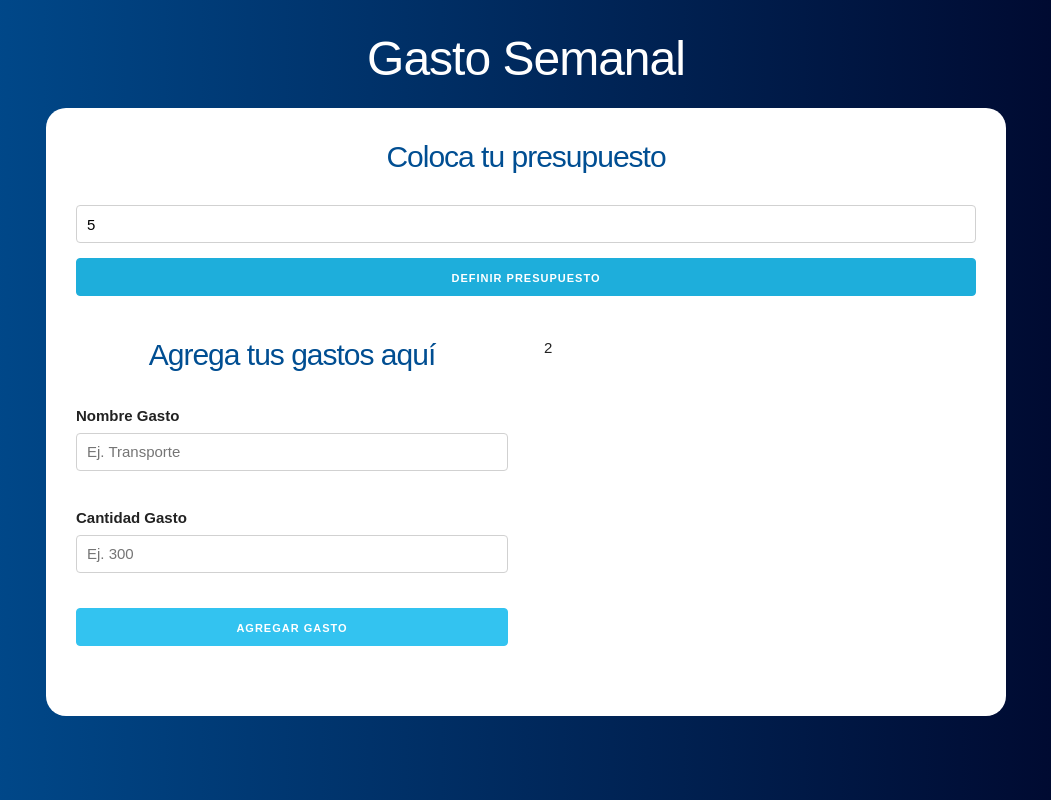
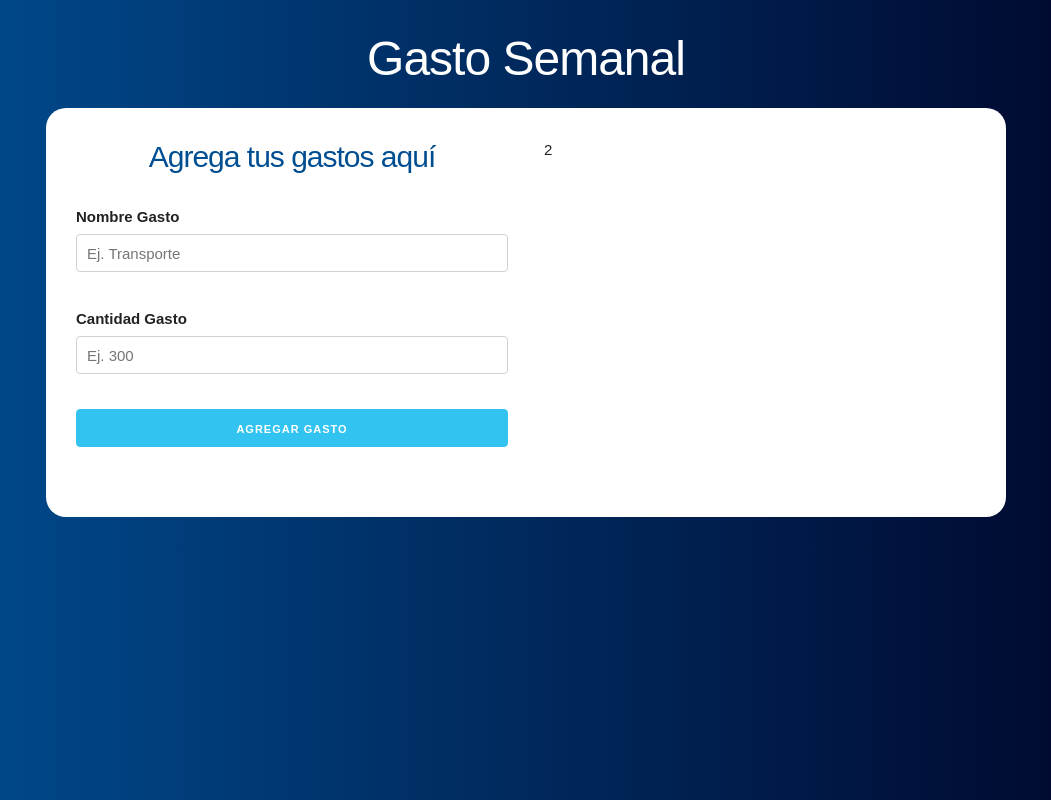
Before and after one commit to FabriJuncal/REACT-control-de-presupuesto, a React (Create React App) app: page / in a window 1280 px wide. Both pictures are taken after typing "5" into the empty fields and a click on the input "Definir Presupuesto". Shown: the whole page, without its empty margins (114-1165 px from the left). Built offline with nearby package versions, Linux system fonts and the light colour scheme.

Commit message:
76. Cargando un Componente u Otro

```diff
--- a/src/App.js
+++ b/src/App.js
@@ -7,6 +7,7 @@ function App() {
   //Definimos los States
   const [presupuesto, guardarPresupuesto] = useState(0);
   const [restante, guardarRestante] = useState(0);
+  const [mostrarpregunta, actualizarPregunta] = useState(true);
 
   return (
     <div className="container">
@@ -14,18 +15,23 @@ function App() {
         <h1>Gasto Semanal</h1>
 
         <div className="contenido-principal contenido">
-          <Pregunta
+          { mostrarpregunta ?
+            ( <Pregunta
               guardarPresupuesto={guardarPresupuesto}
               guardarRestante={guardarRestante}
-          />
-          <div className="row">
+              actualizarPregunta={actualizarPregunta}
+            />)
+            :
+            (<div className="row">
               <div className="one-half column">
                 <Formulario/>
               </div>
               <div className="one-half column">
                 2
               </div>
-          </div>
+            </div>)
+          }
+
         </div>
       </header>
     </div>
--- a/src/components/Pregunta.jsx
+++ b/src/components/Pregunta.jsx
@@ -1,7 +1,7 @@
 import { Fragment, useState } from "react";
 import Error from "./Error";
 
-const Pregunta = ({guardarPresupuesto, guardarRestante}) => {
+const Pregunta = ({guardarPresupuesto, guardarRestante, actualizarPregunta}) => {
 
     //Definimos el State de Pregunta
     const [cantidad, guardarCantidad] = useState(0);
@@ -29,6 +29,7 @@ const Pregunta = ({guardarPresupuesto, guardarRestante}) => {
 
         guardarPresupuesto(cantidad);
         guardarRestante(cantidad);
+        actualizarPregunta(false);
     }
 
 
```
Lines whose indentation alone changed are shown as unchanged.
